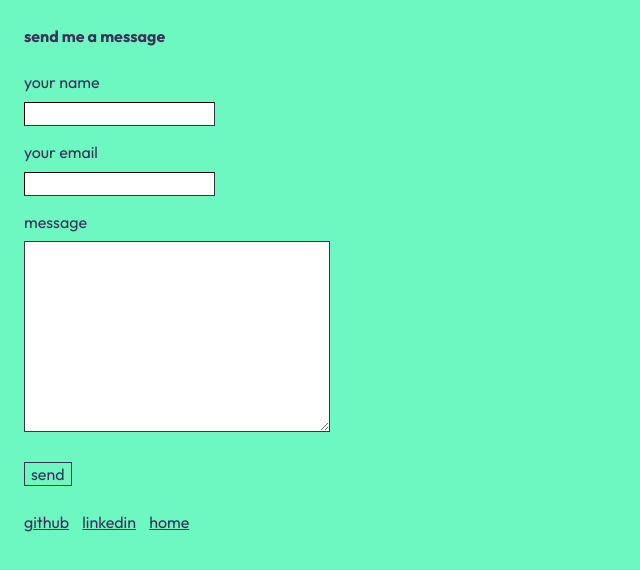
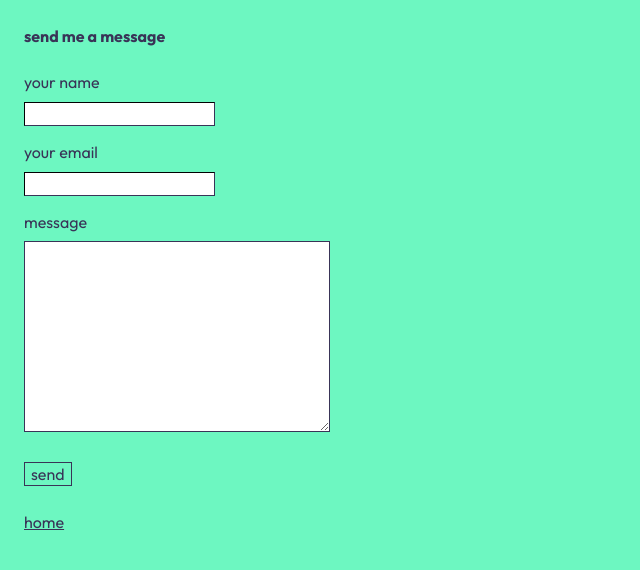
Before and after one commit to evanmacbride/2025-site, a plain HTML site: page contact.html in a window 1280 px wide. Shown: the whole page, without its empty margins (0-640 px from the left). Drawn offline with Linux system fonts and the light colour scheme.

Commit message:
change footer to nav, reduce to a single 'home' link

```diff
--- a/contact.html
+++ b/contact.html
@@ -34,9 +34,9 @@
           <button type="submit">Send</button>
         </form>
       </section>
-      <footer>
-        <a href="https://github.com/evanmacbride">GitHub</a> <a href="https://www.linkedin.com/in/evanmacbride/">LinkedIn</a> <a href="index.html">Home</a>
-      </footer>
+      <nav>
+        <a href="index.html">Home</a>
+      </nav>
     </main>
     <sript src="script.js"></script>
     <noscript>
```
Also changed, not shown: thanks.html (+3 -3 lines).
